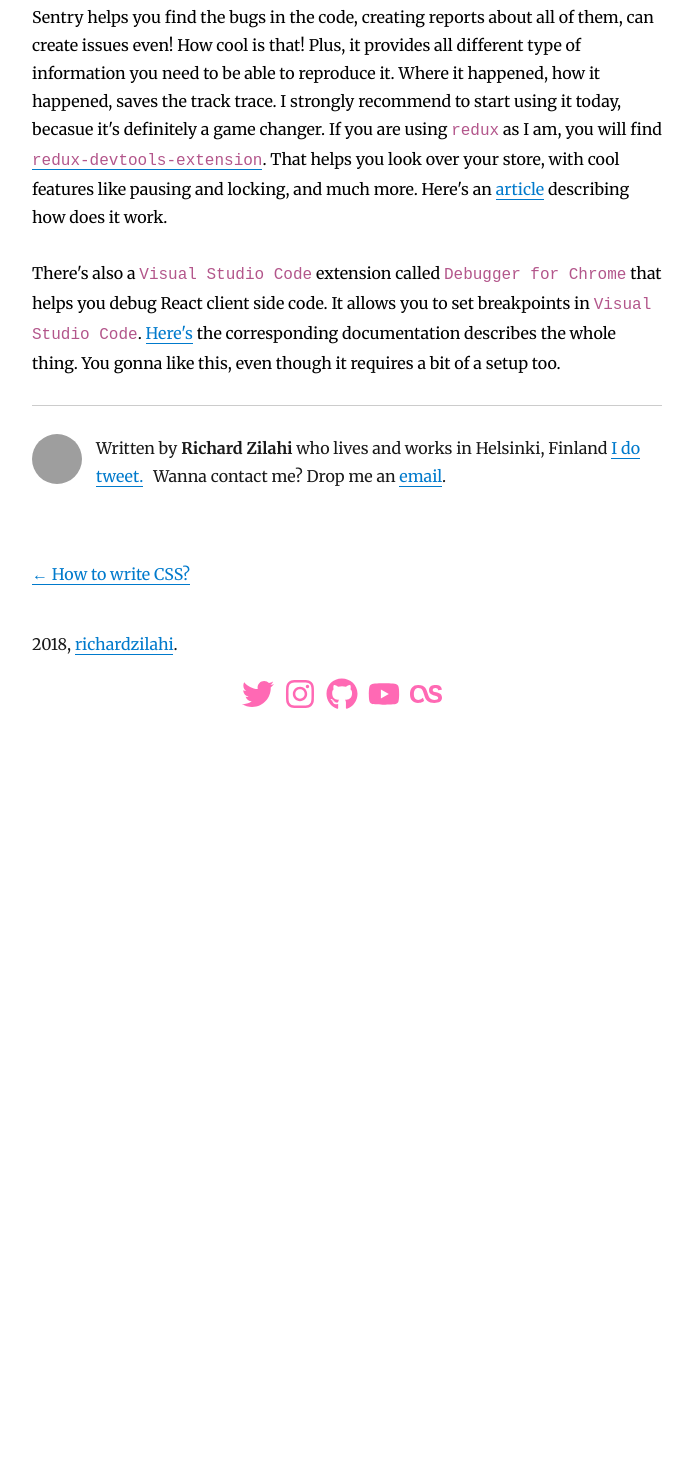
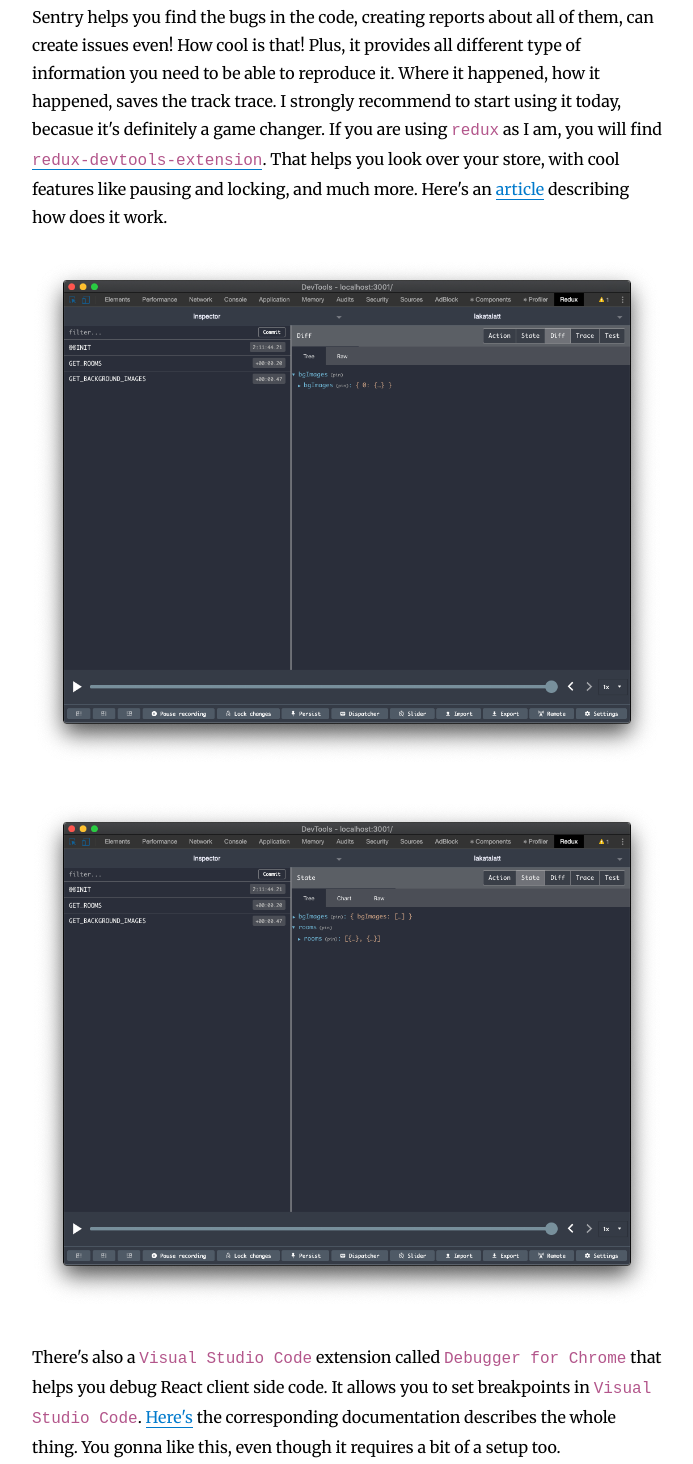
Before and after one commit to zilahir/rzblog, a Gatsby site: page /how-i-ride-2020/ in a window 1280 px wide. Shown: the part 9752-11216 px from the top of the page, without its empty margins (293-986 px from the left). Before the commit the page ends 10554 px from the top, so only its background shows below. Built offline with nearby package versions, Linux system fonts and the light colour scheme; Gatsby itself is replaced by a stand-in of ours; some packages are replaced by stand-ins of ours; grey boxes are pictures that could not be loaded.

Commit message:
devtools images added

```diff
--- a/content/blog/how-i-ride-2020/index.md
+++ b/content/blog/how-i-ride-2020/index.md
@@ -250,4 +250,8 @@
 Sentry helps you find the bugs in the code, creating reports about all of them, can create issues even! How cool is that! Plus, it provides all different type of information you need to be able to reproduce it. Where it happened, how it happened, saves the track trace. I strongly recommend to start using it today, becasue it's definitely a game changer.
 If you are using `redux` as I am, you will find [`redux-devtools-extension`](https://www.npmjs.com/package/redux-devtools-extension). That helps you look over your store, with cool features like pausing and locking, and much more. Here's an [article](https://medium.com/@zalmoxis/improve-your-development-workflow-with-redux-devtools-extension-f0379227ff83) describing how does it work.
 
+![Redux Devtools](./images/devtools1.png)
+
+![Redux Devtools](./images/devtools2.png)
+
 There's also a `Visual Studio Code` extension called `Debugger for Chrome` that helps you debug React client side code. It allows you to set breakpoints in `Visual Studio Code`. [Here's](https://code.visualstudio.com/docs/nodejs/reactjs-tutorial#_debugging-react) the corresponding documentation describes the whole thing. You gonna like this, even though it requires a bit of a setup too.
```
Also changed, not shown: content/blog/how-i-ride-2020/images/devtools1.png (added), content/blog/how-i-ride-2020/images/devtools2.png (added).
